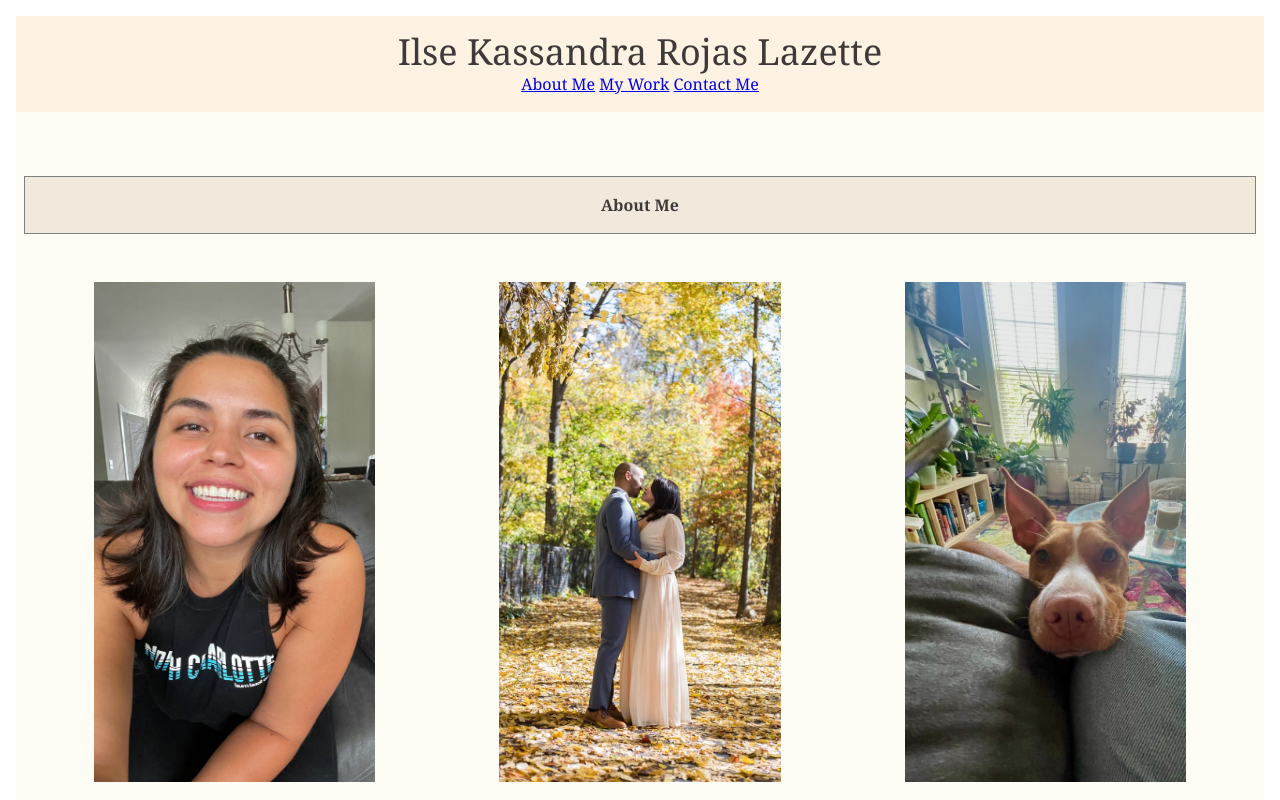
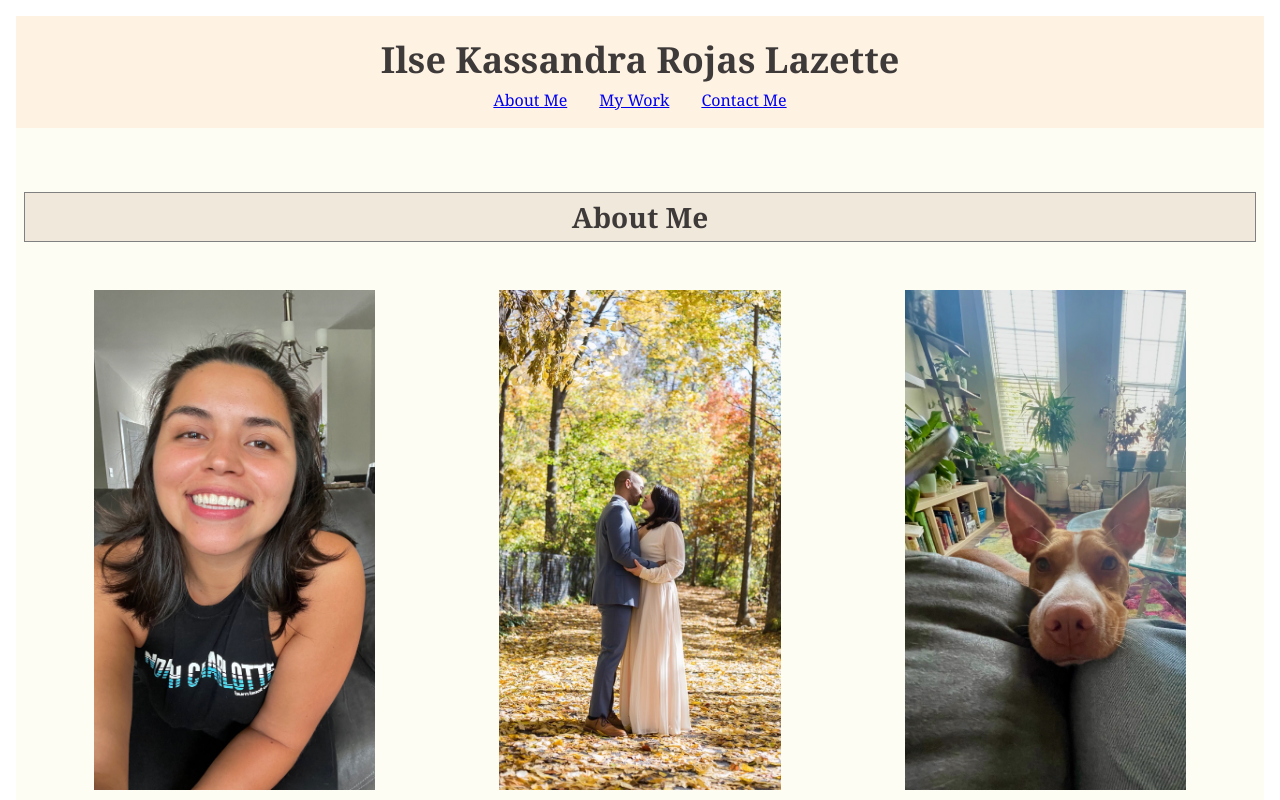
Before and after one commit to kassrojas/nov22-02-advanced-css-portfolio, a plain HTML site: page index.html in a window 1280 px wide. Shown: the top 800 px of the page. Drawn offline with Linux system fonts and the light colour scheme.

Commit message:
added navbar css styling

```diff
--- a/assets/css/style.css
+++ b/assets/css/style.css
@@ -1,3 +1,7 @@
+:root {
+    --headercolor: rgba(128, 62, 4, 0.1);
+}
+
 .container {
     box-sizing: border-box;
     text-align: center;
@@ -5,7 +9,7 @@
     margin: 1rem;
     line-height: 1.5rem;
     color: rgb(63, 58, 58);
-    background-color: rgba(245, 245, 201, 0.189);
+    background-color: rgba(245, 245, 201, 0.2);
 }
 
 .container > header {
@@ -15,7 +19,8 @@
 
 body {
     font-family:Georgia, 'Times New Roman', Times, serif;
-    padding: 0;
+    padding: auto;
+    margin: auto;
 }
 
 article {
@@ -31,13 +36,13 @@ section {
 
 h1 {
     font-size: 36px;
-    font-weight: 500;
     text-align: center;
-    padding: 8px;
+    padding: 1rem;
 }
 
 h2 {
-    padding: 20px;
+    font-size: 28px;
+    padding: 1rem;
     line-height: 1rem;
     margin:  2rem 0;
     border: 1px solid gray;
@@ -51,6 +56,18 @@ h3 {
     color: rgb(114, 68, 68);
 }
 
+.navBar {
+    display: flex;
+    justify-content: center;
+    gap: 2rem;
+}
+
+.navBar a:hover {
+    font-weight: bold;
+    text-decoration: none;
+    background-color: rosybrown;
+}
+
 img{
     max-height: 500px;
     max-width: auto;
@@ -58,7 +75,7 @@ img{
 
 a:hover {
     font-weight: bold;
-    text-decoration: none;
+    text-decoration: underline;
     background-color: rosybrown;
 }
 
--- a/index.html
+++ b/index.html
@@ -18,7 +18,7 @@
         <h1>
            Ilse Kassandra Rojas Lazette
         </h1>
-        <nav>
+        <nav class="navBar">
 
                     <a href="#about-me">About Me</a>
 
```
